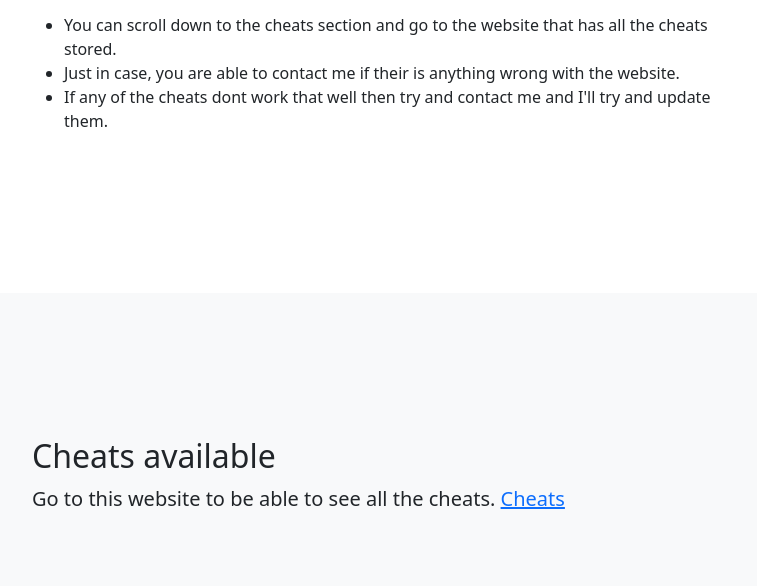
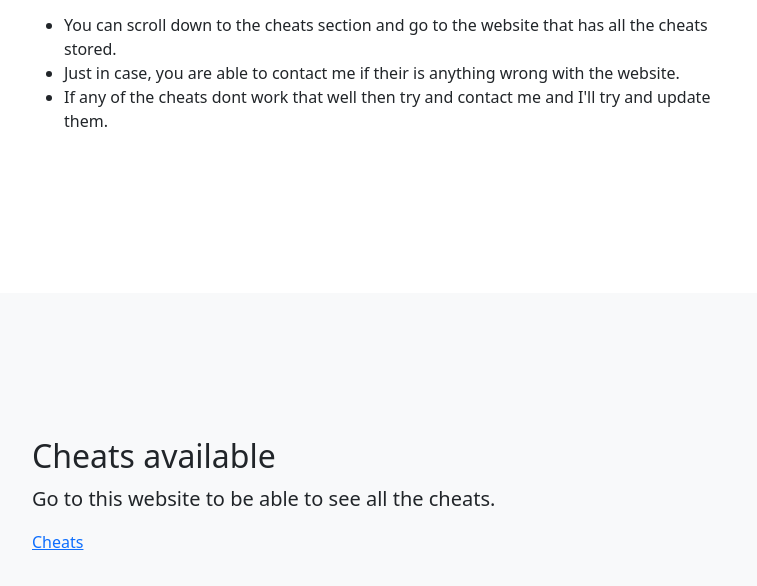
Before and after one commit to Parker416/moon, a plain HTML site: page index.html in a window 1280 px wide. Shown: the part 651-1237 px from the top of the page, without its empty margins (248-1005 px from the left). Drawn offline with Linux system fonts and the light colour scheme.

Commit message:
Update index.html

```diff
--- a/index.html
+++ b/index.html
@@ -55,9 +55,10 @@
                 <div class="row gx-4 justify-content-center">
                     <div class="col-lg-8">
                         <h2>Cheats available</h2>
-                        <p class="lead">Go to this website to be able to see all the cheats.
-                            <a href="https://moonpvp.github.io/MonoCheats/</p>
+                        <p class="lead">Go to this website to be able to see all the cheats.</p>
+                            <body> <a href="https://moonpvp.github.io/MonoCheats/
                                 <button>Cheats</button>
+                                </body>
                     </div>
                 </div>
             </div>
```
